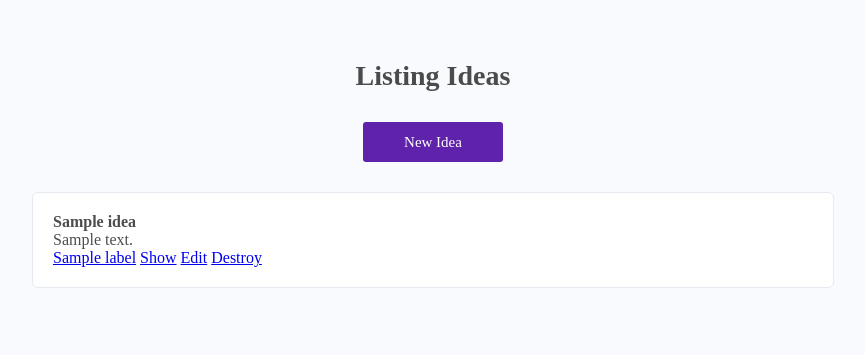
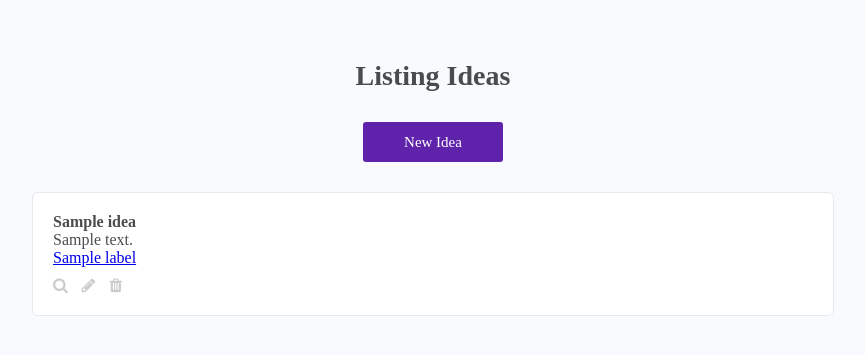
Before and after one commit to balloonbros/sutekki, a Rails app: page / in a window 1280 px wide. Shown: the top 355 px of the page, without its empty margins (207-1072 px from the left). Run offline with Rails 7, Linux system fonts and the light colour scheme; tables that the repository leaves empty hold one stand-in row (values such as "Sample post"); some libraries are stand-ins or nearby versions.

Commit message:
fontawesome導入・一覧のアクション類に適用

```diff
--- a/app/assets/stylesheets/application.css
+++ b/app/assets/stylesheets/application.css
@@ -147,7 +147,16 @@ select {
 
 .post-title {
   font-weight: bold;
+}
 
+.action {
+  margin-top: 10px;
+}
+
+.action a {
+  color: #ccc;
+  text-decoration: none;
+  margin-right: 10px;
 }
 
 .new-idea-title {
--- a/app/views/ideas/_form.html.erb
+++ b/app/views/ideas/_form.html.erb
@@ -14,11 +14,11 @@
   <div class="field">
     <div>
       <%= f.label :title %><br>
-      <%= f.text_field :title, :class => "new-idea-title" %>
+      <%= f.text_field :title, class: "new-idea-title" %>
     </div>
     <div>
       <%= f.label :body %><br>
-      <%= f.text_area :body, :class => "new-idea-body" %>
+      <%= f.text_area :body, class: "new-idea-body" %>
     </div>
   </div>
 
--- a/app/views/ideas/index.html.erb
+++ b/app/views/ideas/index.html.erb
@@ -7,14 +7,16 @@
 <ul class="post-list">
   <% @ideas.each do |idea| %>
     <li class="post">
-      <p class="post-title"><%= idea.title %></p>
-      <p><%= simple_format(h(idea.body))  %></p>
+      <div class="post-title"><%= idea.title %></div>
+      <div><%= simple_format(h(idea.body))  %></div>
       <% idea.labels.each do |label|  %>
         <%= link_to label.title, label_path(label)  %>
       <% end %>
-      <%= link_to 'Show', idea %></td>
-      <%= link_to 'Edit', edit_idea_path(idea) %></td>
-      <%= link_to 'Destroy', idea, method: :delete, data: { confirm: 'Are you sure?' } %>
+      <div class="action">
+        <%= link_to '', idea, class: "fa fa-search" %>
+        <%= link_to '', edit_idea_path(idea), class: "fa fa-pencil" %>
+        <%= link_to '', idea, method: :delete, data: { confirm: '投稿を削除しますか?' }, class: "fa fa-trash" %>
+      </div>
     </li>
   <% end %>
 </ul>
--- a/app/views/layouts/application.html.erb
+++ b/app/views/layouts/application.html.erb
@@ -2,6 +2,7 @@
 <html>
 <head>
   <title>Mark0</title>
+  <link rel="stylesheet" href="//maxcdn.bootstrapcdn.com/font-awesome/4.3.0/css/font-awesome.min.css">
   <%= stylesheet_link_tag    'application', media: 'all', 'data-turbolinks-track' => true %>
   <%= javascript_include_tag 'application', 'data-turbolinks-track' => true %>
   <%= csrf_meta_tags %>
```
Also changed, not shown: 1 other file.
